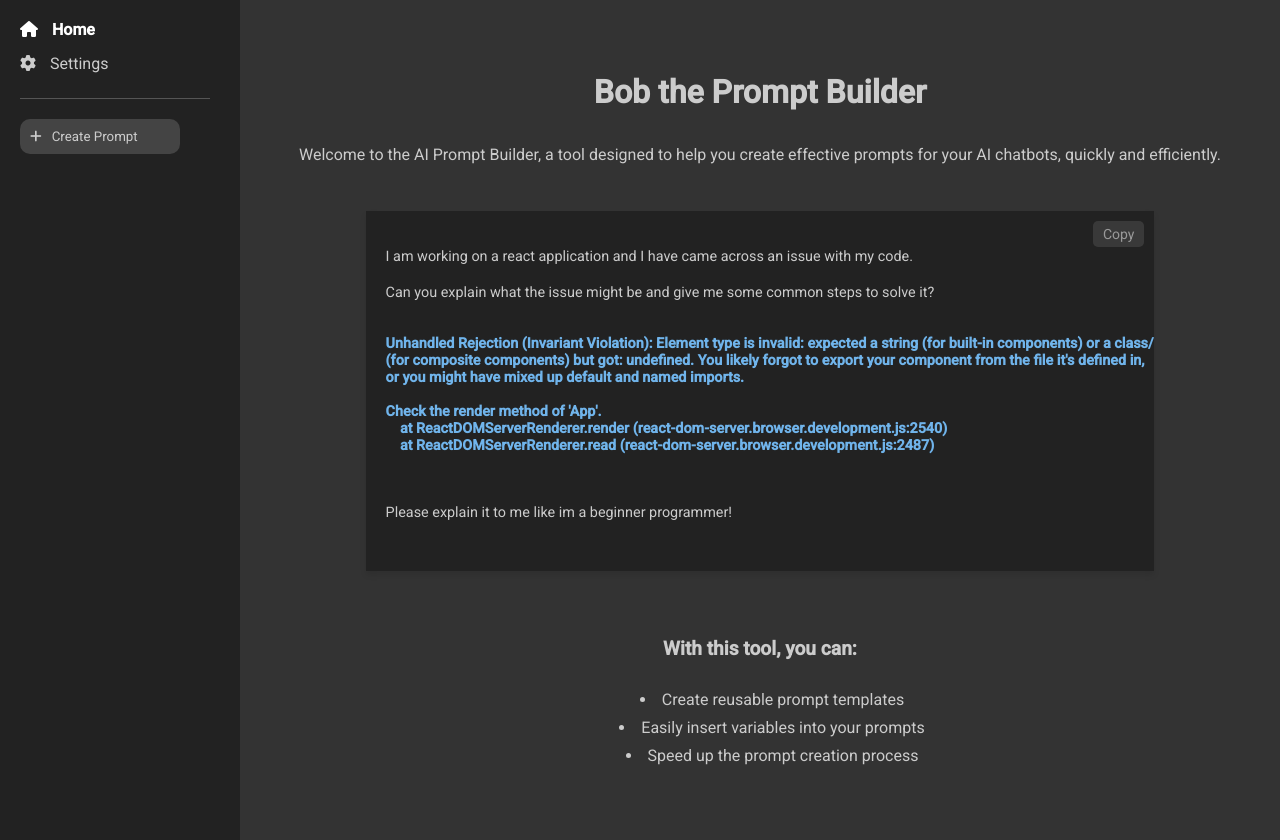
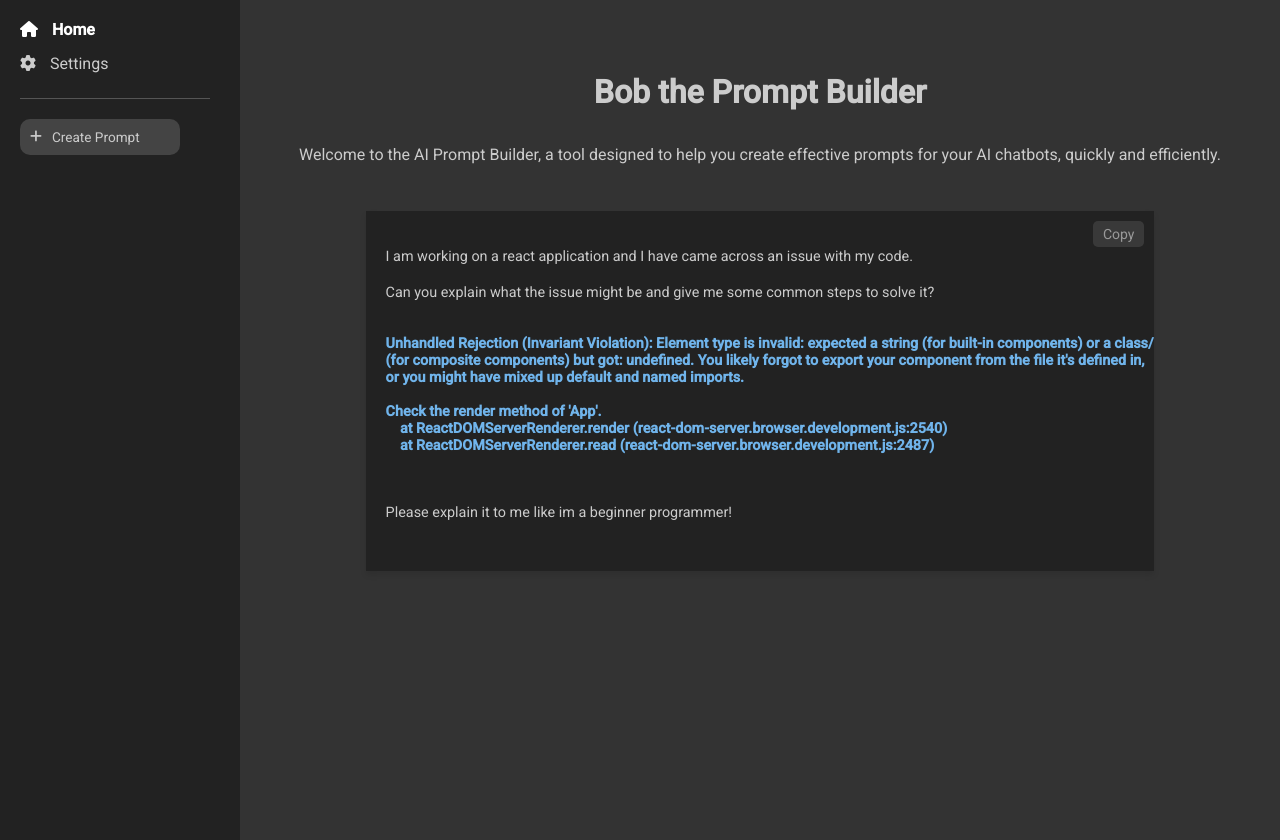
Before and after one commit to kbrycz/AI-Prompt-Builder, a React (Create React App) app: page / in a window 1280 px wide. Built offline with nearby package versions, Linux system fonts and the light colour scheme.

Commit message:
bug fixes

```diff
--- a/package.json
+++ b/package.json
@@ -2,7 +2,7 @@
   "name": "ai-prompt-builder",
   "version": "0.1.0",
   "private": true,
-  "homepage": "https://kbrycz.github.io/AI-Prompt-Builder/",
+  "homepage": "https://kbrycz.github.io/bob-the-prompt-builder/",
   "dependencies": {
     "@testing-library/jest-dom": "^5.16.5",
     "@testing-library/react": "^13.4.0",
--- a/src/App.js
+++ b/src/App.js
@@ -50,7 +50,7 @@ function App() {
         <MobileNav prompts={prompts} />
         <div className="page-container">
           <Routes>
-            <Route path="/" element={<Home />} />
+            <Route exact path="/" element={<Home />} />
             <Route path="/settings" element={<Settings setPrompts={setPrompts} />} />
             <Route path="/create" element={<CreateScreen onCreate={handleCreatePrompt} />} />
             <Route
--- a/src/components/SideNav.css
+++ b/src/components/SideNav.css
@@ -42,6 +42,7 @@
   font-family: 'Roboto', sans-serif;
   text-align: center;
   border-radius: 10px;
+  font-size: .85rem;
 }
 
 .create-prompt-btn:hover {
--- a/src/pages/Home/index.js
+++ b/src/pages/Home/index.js
@@ -45,14 +45,6 @@ Check the render method of 'App'.
             </button>
           </div>
         </div>
-        <p className={styles.featuresHeading}>
-          With this tool, you can:
-        </p>
-        <ul className={styles.featuresList}>
-          <li className={styles.featuresListItem}>Create reusable prompt templates</li>
-          <li className={styles.featuresListItem}>Easily insert variables into your prompts</li>
-          <li className={styles.featuresListItem}>Speed up the prompt creation process</li>
-        </ul>
 
     </div>
   );
--- a/src/pages/Home/styles.module.css
+++ b/src/pages/Home/styles.module.css
@@ -78,25 +78,6 @@ ul {
   background-color: #555;
 }
 
-.featuresHeading {
-  margin-top: 4rem;
-  font-size: 1.2rem;
-  font-weight: 600;
-  margin-bottom: 0.5rem;
-}
-
-.featuresList {
-  list-style-type: disc;
-  padding-left: 1.5rem;
-  margin-bottom: 1rem;
-}
-
-.featuresListItem {
-  font-size: 1rem;
-  line-height: 1.5;
-  margin-bottom: 0.25rem;
-}
-
 /* Add the following rule at the end of the file */
 @media (max-width: 768px) {
   .outputContainer2 {
--- a/src/pages/PromptPage/index.js
+++ b/src/pages/PromptPage/index.js
@@ -131,7 +131,9 @@ const PromptPage = ({ onDelete, onUpdate, prompts }) => {
             </div>
           </div>
         )}
-
+        <p className={styles.createdBy}>
+          Created by Karl Brycz
+        </p>
         </>
       ) : (
         <>
--- a/src/pages/PromptPage/styles.module.css
+++ b/src/pages/PromptPage/styles.module.css
@@ -3,13 +3,20 @@
   flex-direction: column;
   align-items: center;
   justify-content: flex-start;
-    height: calc(100vh - 20px);
   color: #ccc;
   font-family: 'Roboto', sans-serif;
   background-color: #333;
   padding-top: 20px;
+  margin-bottom: 20px; /* Add this line */
 }
 
+/* Add this new style */
+.createdBy {
+  font-size: 0.8rem;
+  margin-top: 50px;
+  font-family: 'Roboto', sans-serif;
+  margin-bottom: 20px; /* Add this line */
+}
   .buttonContainer {
     position: absolute;
     top: 10px;
--- a/src/pages/Settings/styles.module.css
+++ b/src/pages/Settings/styles.module.css
@@ -5,6 +5,7 @@
   color: #ccc;
   font-family: 'Roboto', sans-serif;
   background-color: #333;
+  padding-top: 20px;
 }
 
 h1 {
```
Lines whose indentation alone changed are shown as unchanged.
